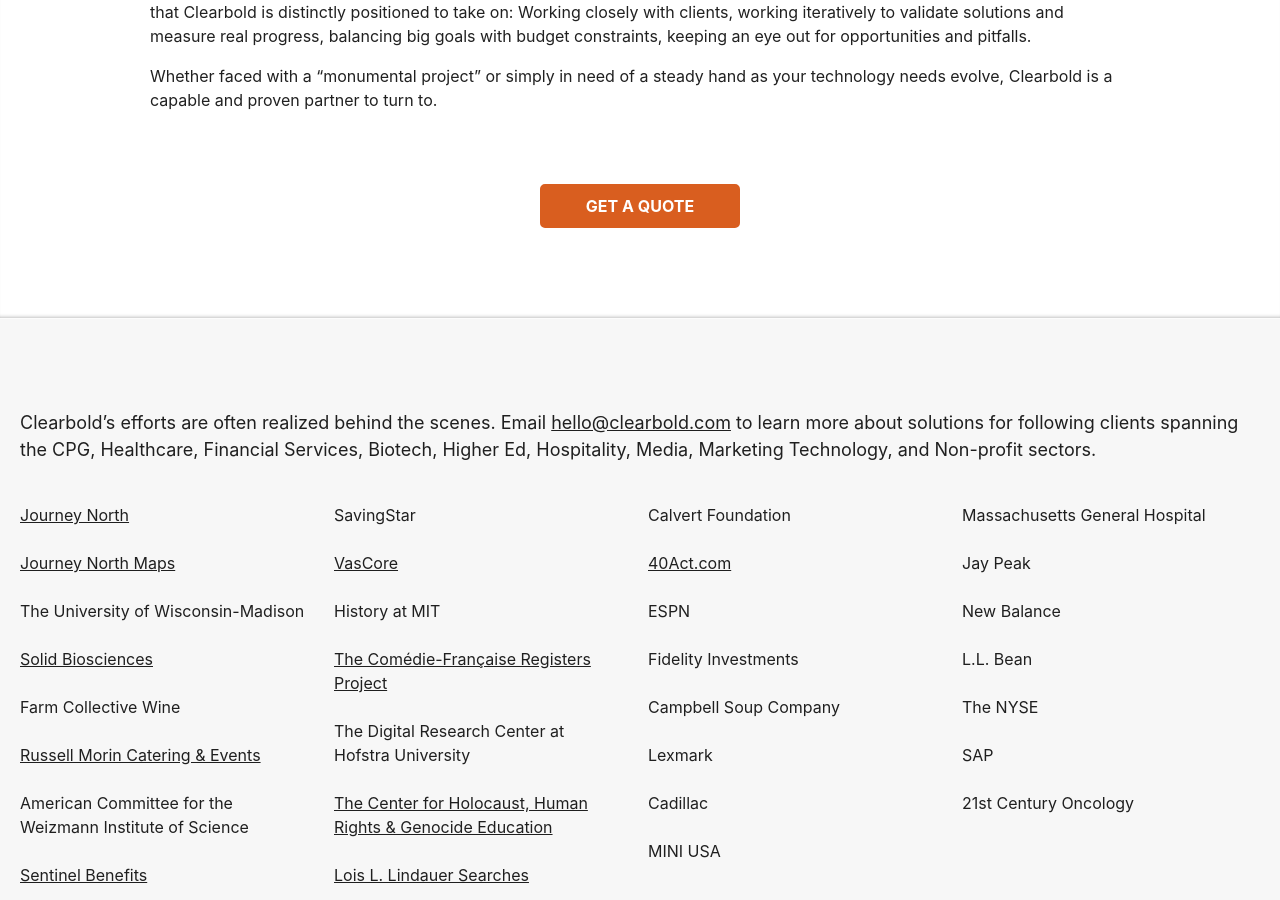
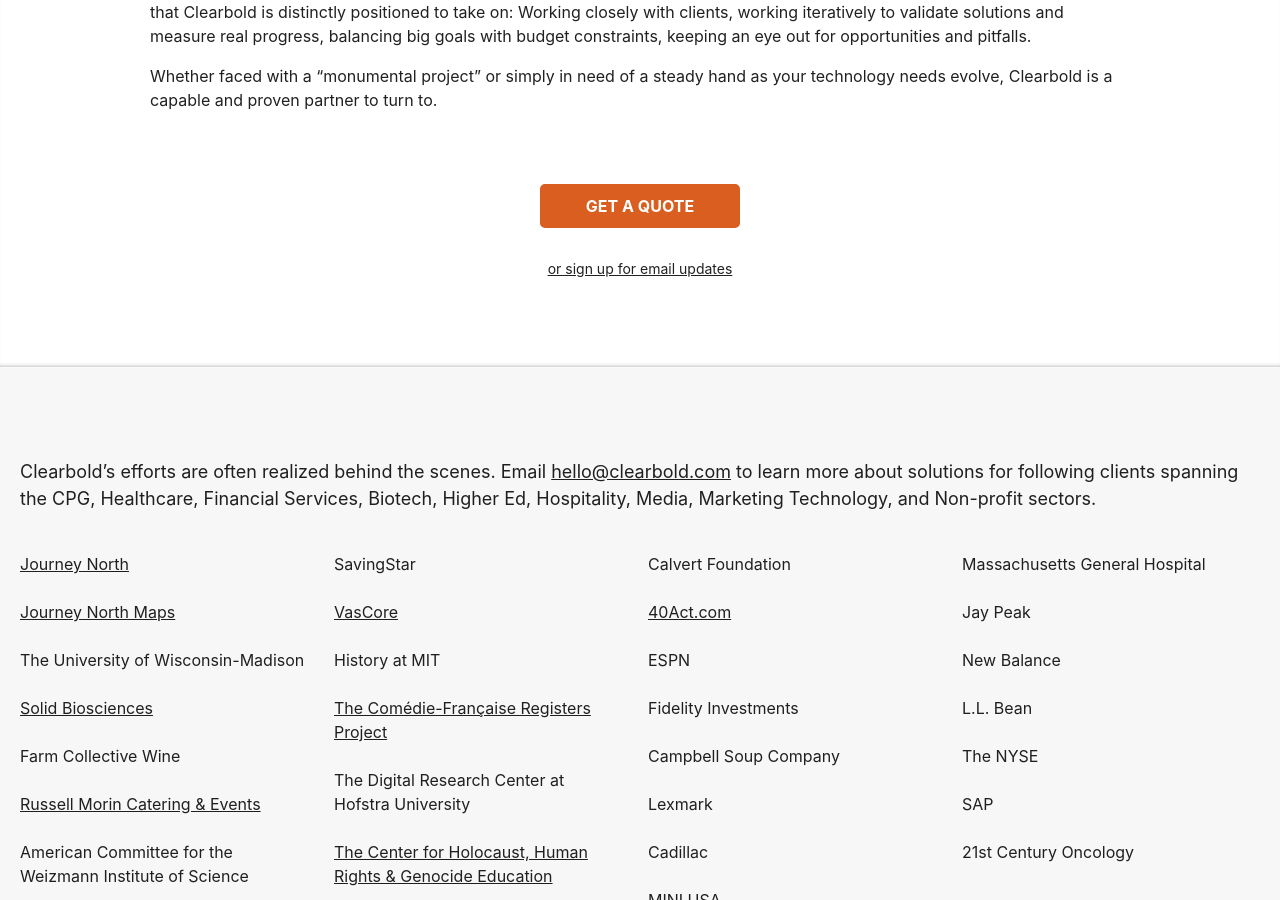
Before and after one commit to clearbold/clearbold.github.io, a Jekyll site: the page built from jn.html, in a window 1280 px wide and 900 px high, scrolled down 2802 px. Built offline with Jekyll 4.4.1, drawn with Linux system fonts in a browser that asks for light colours.

Commit message:
Email signup on JN page

```diff
--- a/_layouts/jn.html
+++ b/_layouts/jn.html
@@ -90,8 +90,8 @@
 
     <div class="panel panel-inset jn">
         <div class="wrapper wrapper-content wrapper-content-text"><section>
-            <img class="jn-logo" src="/ui/img/jn-logo.png" alt="Journey North logo" />
-            {% if page.campaign == 'fpf' %}<p>Let&rsquo;s talk about reliable, sustainable, user-friendly web solutions.</p>{% endif %}
+            <img class="jn-logo" src="/ui/img/jn-logo.png" alt="Journey North logo" />{% if page.campaign == 'fpf' %}
+            <p>Let&rsquo;s talk about reliable, sustainable, user-friendly web solutions.</p>{% endif %}
             <p class="about-jn">&ldquo;In its 25th year, Journey North is one of North America&rsquo;s premiere citizen science programs for people of all ages. The project has broad participation, with over 60,000 registered sites in the US, Canada, and Mexico&mdash;including families, teachers, schools, nature centers, professional scientists and novices. Journey North provides an easy entry point to citizen science, with simple protocols, strong online support, and immediate results. Reported sightings are mapped in real-time as waves of migrations move across the continent.&rdquo; &ndash;&nbsp;<a href="https://journeynorth.org/about">About Journey&nbsp;North</a></p>
             <p>In October, 2016, Journey North&rsquo;s Elizabeth Howard clicked on an online ad Clearbold&rsquo;s Mark Reeves had activated that same day, to enlist Clearbold&rsquo;s services in moving Journey North&rsquo;s editorial content and workflows to the Drupal content management&nbsp;system.</p>
             <p>Together we successfully completed that project, developed using Drupal to support Journey North&rsquo;s educational materials and migration news updates, with the new website running alongside still available older content and functionality. As we celebrated the launch of a new mobile-friendly website and improved editorial workflow, Journey North confronted a changing funding and hosting infrastructure landscape. We worked together through those challenges,&nbsp;too.</p>
@@ -106,7 +106,7 @@
             <p>Supporting Journey North&rsquo;s valuable citizen science platform and active community has been incredibly rewarding. It&rsquo;s also work that Clearbold is distinctly positioned to take on: Working closely with clients, working iteratively to validate solutions and measure real progress, balancing big goals with budget constraints, keeping an eye out for opportunities and&nbsp;pitfalls.</p>
             <p>Whether faced with a &ldquo;monumental project&rdquo; or simply in need of a steady hand as your technology needs evolve, Clearbold is a capable and proven partner to turn&nbsp;to.{% if page.campaign == 'fpf' %} As a Front Porch Forum member, you know the value of connecting with businesses in your community. Connect with Clearbold today.{% endif %}</p>
             <a class="button" href="https://clearbold.wufoo.com/forms/lets-work-together/">Get a Quote</a>
-            {% if page.campaign == 'fpf' %}<div class="email-signup"><a href="https://mailtools.clearbold.com/h/r/9B7D0A93A00D76342540EF23F30FEDED">or sign up for email updates</a></div>{% endif %}
+            {% if page.campaign == 'fpf' %}<div class="email-signup"><a href="https://mailtools.clearbold.com/h/r/9B7D0A93A00D76342540EF23F30FEDED">or sign up for email updates</a></div>{% else %}<div class="email-signup"><a href="https://mailtools.clearbold.com/h/r/D224EF0A91832D772540EF23F30FEDED">or sign up for email updates</a></div>{% endif %}
         </section></div>
     </div>
 
```
Also changed, not shown: 3 other files.
